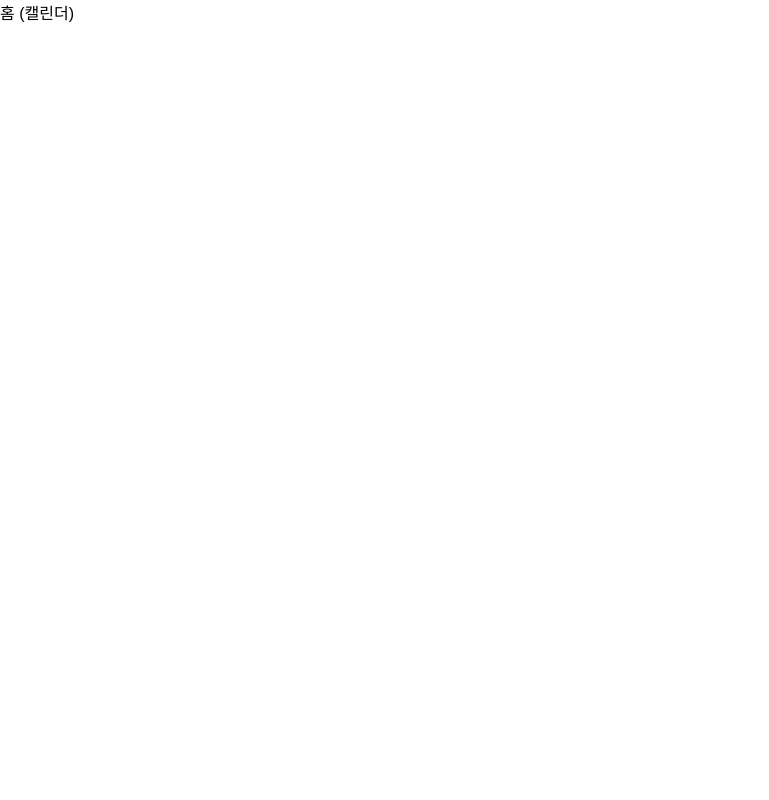
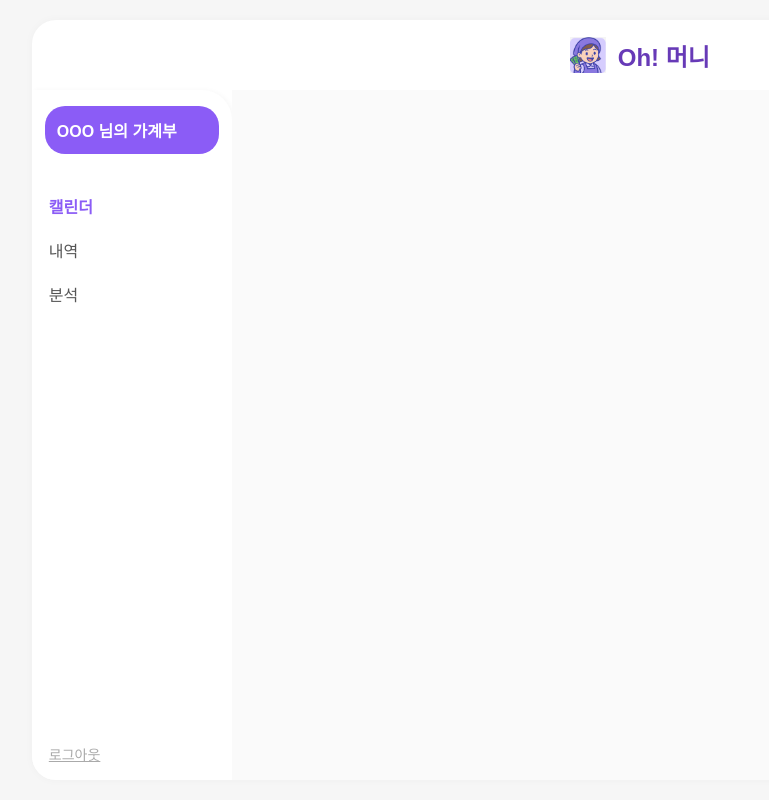
Before and after one commit to gaeguul/ohmoney, a Vue app: page / in a window 1280 px wide. Shown: the whole page, without its empty margins (0-769 px from the left). Built offline with nearby package versions, Linux system fonts and the light colour scheme; a web font is replaced by a local one.

Commit message:
feat #1 레이아웃 설계

```diff
--- a/package.json
+++ b/package.json
@@ -11,6 +11,7 @@
     "format": "prettier --write src/"
   },
   "dependencies": {
+    "bootstrap": "^5.3.5",
     "pinia": "^3.0.1",
     "vue": "^3.5.13",
     "vue-router": "^4.5.0"
--- /dev/null
+++ b/src/layouts/HeaderView.vue
@@ -0,0 +1,50 @@
+<template>
+  <header class="header">
+    <img src="@/assets/logo.png" class="logo" />
+    <h1 class="title fw-bold">Oh! 머니</h1>
+
+    <!-- 햄버거 버튼: 모바일일 때만, 메뉴 닫혀있을 때만 -->
+    <button v-if="!isDesktop && !isMenuOpen" class="hamburger" @click="$emit('toggle-menu')">
+      ☰
+    </button>
+  </header>
+</template>
+
+<script setup>
+defineProps({
+  isDesktop: Boolean,
+  isMenuOpen: Boolean,
+})
+</script>
+
+<style scoped>
+.header {
+  display: flex;
+  align-items: center;
+  justify-content: center;
+  height: 70px;
+  position: relative;
+}
+
+.logo {
+  height: 36px;
+  margin-right: 12px;
+}
+
+.title {
+  font-size: 24px;
+  color: #673ab7;
+}
+
+.hamburger {
+  position: absolute;
+  left: 16px;
+  top: 50%;
+  transform: translateY(-50%);
+  font-size: 24px;
+  background: none;
+  border: none;
+  cursor: pointer;
+  z-index: 1000;
+}
+</style>
--- /dev/null
+++ b/src/layouts/NavBar.vue
@@ -0,0 +1,98 @@
+<template>
+  <div class="sidebar">
+    <button v-if="isMobile" class="close-btn" @click="$emit('close-menu')">✕</button>
+
+    <div>
+      <div class="user-box">OOO 님의 가계부</div>
+
+      <nav class="menu">
+        <router-link to="/">캘린더</router-link>
+        <router-link to="/account">내역</router-link>
+        <router-link to="/dashboard">분석</router-link>
+      </nav>
+    </div>
+
+    <router-link to="/signin" class="logout">로그아웃</router-link>
+  </div>
+</template>
+
+<script setup>
+import { ref, onMounted, onBeforeUnmount } from 'vue'
+
+const isMobile = ref(window.innerWidth <= 640)
+
+const handleResize = () => {
+  isMobile.value = window.innerWidth <= 640
+}
+onMounted(() => {
+  window.addEventListener('resize', handleResize)
+  handleResize()
+})
+onBeforeUnmount(() => {
+  window.removeEventListener('resize', handleResize)
+})
+</script>
+<style scoped>
+.sidebar {
+  width: 100%;
+  height: 100%;
+  display: flex;
+  flex-direction: column;
+  justify-content: space-between;
+  padding: 20px;
+  background-color: white;
+  border-radius: 0 30px 0 0;
+  box-shadow: 2px 0 5px rgba(0, 0, 0, 0.03);
+}
+
+.user-box {
+  background-color: #8b5cf6;
+  color: white;
+  padding: 12px;
+  border-radius: 20px;
+  font-weight: bold;
+  margin-bottom: 40px;
+  display: flex;
+  align-items: center;
+  gap: 8px;
+}
+
+.menu {
+  display: flex;
+  flex-direction: column;
+  gap: 20px;
+  margin-left: 4px;
+}
+
+.menu a {
+  text-decoration: none;
+  color: #555;
+  font-weight: 400;
+}
+
+.menu a:hover {
+  font-weight: bold;
+  color: #8b5cf6;
+}
+
+.menu a.router-link-exact-active {
+  color: #8b5cf6;
+  font-weight: bold;
+}
+
+.logout {
+  font-size: 14px;
+  color: #aaa;
+  margin-left: 4px;
+}
+.close-btn {
+  position: absolute;
+  top: 12px;
+  right: 12px;
+  background: none;
+  border: none;
+  font-size: 24px;
+  cursor: pointer;
+  z-index: 1001;
+}
+</style>
--- a/src/pages/HomeVue.vue
+++ b/src/pages/HomeVue.vue
@@ -1,5 +1,144 @@
 <template>
-  <div>홈 (캘린더)</div>
+  <div class="page">
+    <div class="wrapper">
+      <Header :is-desktop="isDesktop" :is-menu-open="isMenuOpen" @toggle-menu="isMenuOpen = true" />
+
+      <div class="body">
+        <NavBar
+          v-if="isDesktop || (!isDesktop && isMenuOpen)"
+          :class="['navbar', { 'mobile-navbar': !isDesktop }]"
+          @close-menu="isMenuOpen = false"
+        />
+
+        <main class="main-content">
+          <router-view />
+        </main>
+      </div>
+    </div>
+  </div>
 </template>
-<script setup></script>
-<style scoped></style>
+
+<script setup>
+import { ref, onMounted, onBeforeUnmount } from 'vue'
+import Header from '@/layouts/HeaderView.vue'
+import NavBar from '@/layouts/NavBar.vue'
+
+const isMenuOpen = ref(false)
+const isDesktop = ref(window.innerWidth > 640)
+
+const handleResize = () => {
+  isDesktop.value = window.innerWidth > 640
+  if (isDesktop.value) isMenuOpen.value = false
+}
+
+onMounted(() => {
+  window.addEventListener('resize', handleResize)
+  handleResize()
+})
+onBeforeUnmount(() => {
+  window.removeEventListener('resize', handleResize)
+})
+</script>
+
+<style scoped>
+.page {
+  display: flex;
+  flex-direction: column;
+  align-items: center;
+  justify-content: center;
+  width: 100vw;
+  height: 100vh;
+  padding: 0;
+  box-sizing: border-box;
+  background-color: #f6f6f6;
+  overflow: hidden;
+}
+
+.wrapper {
+  width: 95%;
+  height: 95%;
+  max-width: none;
+  max-height: none;
+  display: flex;
+  flex-direction: column;
+  border-radius: 24px;
+  background-color: white;
+  box-shadow: 0 0 10px rgba(0, 0, 0, 0.03);
+  overflow: hidden;
+}
+
+.body {
+  height: auto;
+  display: flex;
+  flex: 1;
+}
+
+.navbar {
+  width: 15.6vw;
+  height: 100%;
+  background-color: #fff;
+  border-radius: 0 30px 0 0;
+  display: flex;
+  flex-direction: column;
+  justify-content: space-between;
+  padding: 2vh 1vw;
+  box-shadow: 2px 0 5px rgba(0, 0, 0, 0.03);
+}
+
+.main-content {
+  flex: 1;
+  overflow-y: auto;
+  width: 76.6vw;
+  height: 100%;
+  padding: 2vh 2vw;
+  background-color: #fafafa;
+  overflow-y: auto;
+}
+</style>
+
+<style>
+@media screen and (max-width: 640px) {
+  .body {
+    /* flex-direction: column; */
+    display: block;
+  }
+
+  .navbar {
+    width: 100%;
+    border-radius: 0;
+    height: auto;
+  }
+
+  .mobile-navbar {
+    position: fixed !important;
+    top: 0;
+    left: 0;
+    width: 90vw;
+    height: 100vh; /* ✅ 화면 전체 높이로 고정 */
+    background-color: white;
+    z-index: 999;
+    box-shadow: 2px 0 5px rgba(0, 0, 0, 0.1);
+    overflow-y: auto;
+  }
+
+  .main-content {
+    padding: 2vh 5vw;
+    width: 100%;
+    margin: 0;
+    height: auto;
+    position: relative;
+  }
+
+  .hamburger {
+    display: block;
+    position: absolute;
+    top: 16px;
+    left: 16px;
+    font-size: 28px;
+    background: none;
+    border: none;
+    cursor: pointer;
+    z-index: 1000;
+  }
+}
+</style>
```
Also changed, not shown: src/assets/logo.png (added), 1 other file (tests, documents, lock files or other folders).
